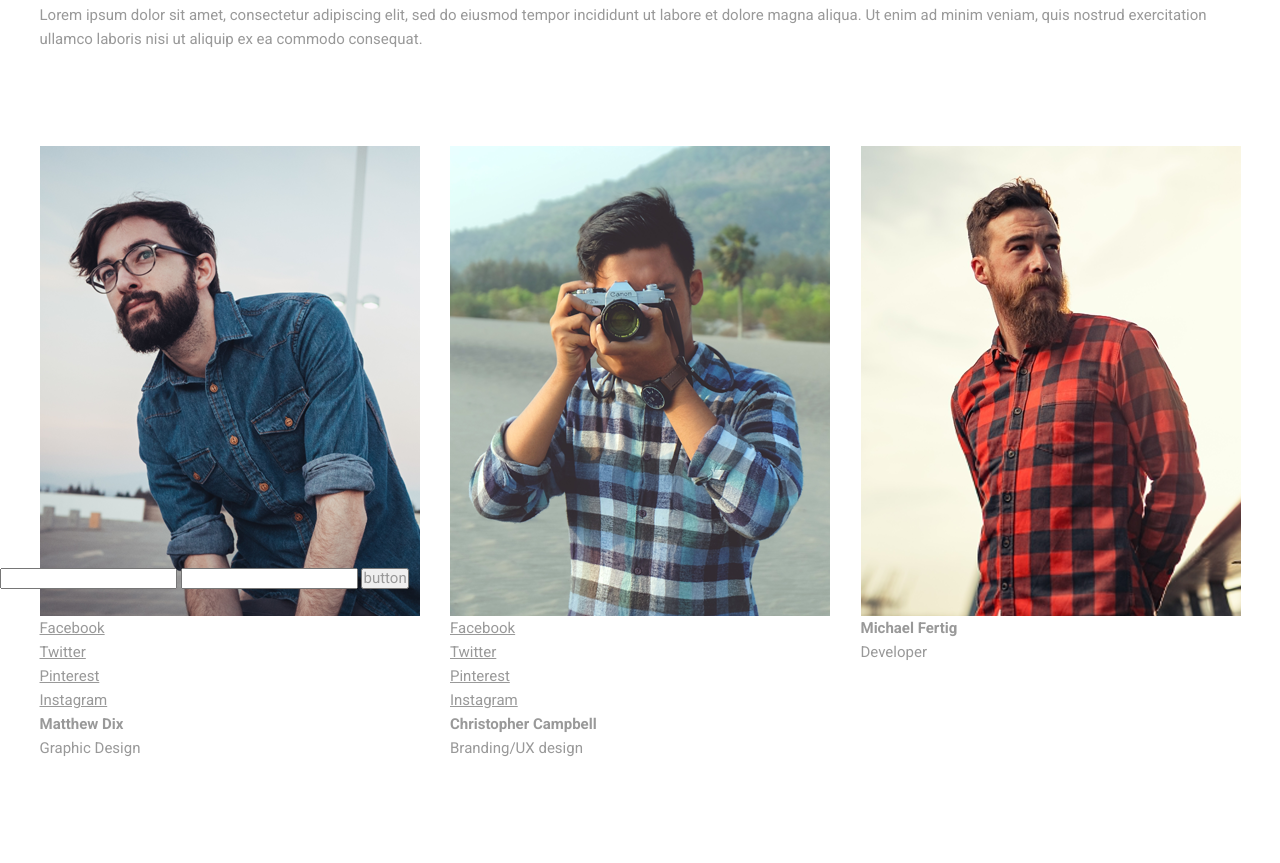
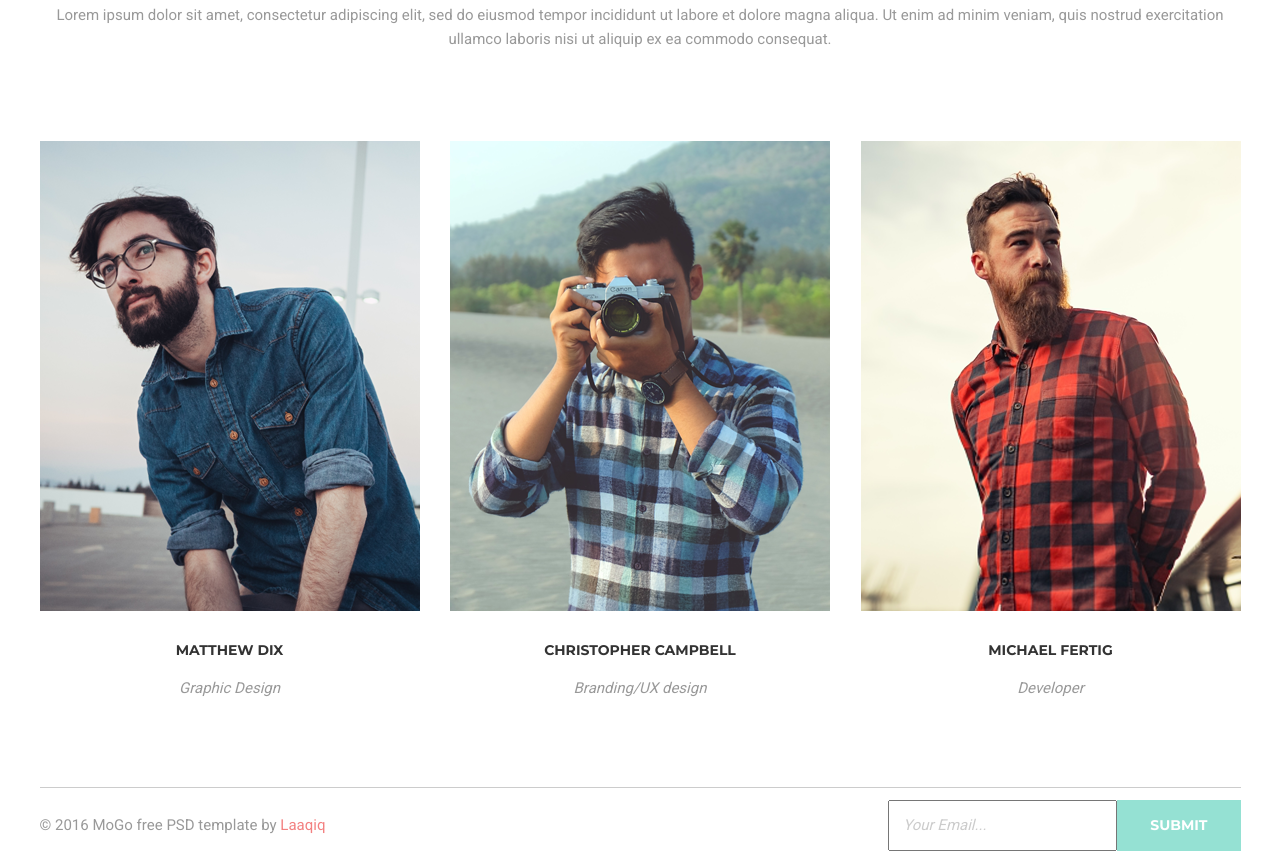
Before and after one commit to katyakvitkaph/goit-fe-course, a plain HTML site: page module-6/index.html in a window 1280 px wide. Shown: the part 933-1796 px from the top of the page. Before the commit the page ends 1693 px from the top, so only its background shows below. Drawn offline with Linux system fonts and the light colour scheme.

Commit message:
module-6

```diff
--- a/module-6/css/style.css
+++ b/module-6/css/style.css
@@ -201,15 +201,163 @@ margin-top: 42px;
 }
 
 .text-title {
-    margin-bottom: 95px;
+    margin-bottom: 90px;
+
+    text-align: center;
+}
+
+
+
+.background-low {
+    background-color: #95e1d3;
+    width: 380px;
+    height: 470px;
+    position: relative;
+}
+
+.background-high {
+    background: linear-gradient(to top, rgba(252, 227, 138, 0.8), rgba(243, 129, 129, 0.8));
+    width: 380px;
+    height: 470px;
+    position: absolute;
+    top: 0;
+    opacity: 0;
+    display: flex;
+    align-items: center;
+    justify-content: center;
+
+
+}
+.middle:hover {
+    transform: translate(-10px,-10px);
+
+}
+
+.middle {
+    transition: 200ms;
+    margin-bottom: 30px;
+}
+.background-high:hover {
+opacity: 1;
+
+}
+
+.li-team a  {
+    display: block;
+    content: "";
+    height: 57px;
+    width: 57px;
+    background-repeat: no-repeat;
+    background-position: center;
+    background-color: #fce38a;
+
+
+}
+
+.li-team a {
+    margin-right: 1px;
+}
+
+.li-team:hover a {
+background-color:#95e1d3;
 }
 
 .list-team-icons {
     list-style: none;
+    display: flex;
+   justify-content: center;
+
+
 }
 
-.men {
+.li-team:not(:last-child){
+    margin-right: 1px;
+}
+
+.li-team a:first-of-type{
+    background-image: url("../images/icons/facebook.png")
+}
+
+.li-team:nth-of-type(2) a {
+    background-image: url("../images/icons/twitter.png")
+}
+
+.li-team:nth-of-type(3) a {
+    background-image: url("../images/icons/pinterest.png")
+}
+
+.li-team:nth-of-type(4) a {
+    background-image: url("../images/icons/instagram.png")
+}
+
+.name-team {
+    font-family: "Montserrat", sans-serif;
+    font-size: 14px;
+    line-height: 16.8px;
+    color: #333333;
+    margin-bottom: 17px;
+    text-transform: uppercase;
+    text-align: center;
+}
+
+.text-name {
+    font-family: 'Roboto', sans-serif;
+    font-style: italic;
+    text-align: center;
+}
+
+.team {
+    padding-bottom: 87px;
+}
+
+.background-low{
+    margin-bottom: 31px;
+}
+
+/* FORM */
+
+.email {
+    font-family: 'Roboto', sans-serif;
+    font-style: italic;
+    padding: 15px 13px;
+
+width: 229px;
+}
+
+.email::placeholder {
+    color: #cccccc;
+}
+
+.wrapper {
+    display: flex;
+    justify-content: space-between;
+    padding: 12px 0;
+    align-items: baseline;
+}
+
+.sub {
     background-color: #95e1d3;
-    width: 380px;
-    height: 420px;
+    color: #95e1d3;
+    font-family: 'Montserrat', sans-serif;
+    font-size: 14px;
+    font-weight: 700;
+    line-height: 16.8px;
+    text-transform: uppercase;
+    color: #fff;
+    padding: 16px 33px;
+    border: none;
+
 }
+
+.form-footer {
+    display: flex;
+
+}
+
+.red {
+    color: #f38181;
+}
+
+.main-footer {
+    border-top: 1px solid #cccccc;
+}
--- a/module-6/index.html
+++ b/module-6/index.html
@@ -62,66 +62,76 @@
             <ul class="team-ul">
                 <li class="men">
                         <div class="background-low">
-                                <div class="background-high">
+                            <div class="middle">
                                 <img class="img-team" src="./images/1.png" alt="man portrait" width="380" height="470">
 
-                               <ul class="list-team-icons">
-                                   <li><a href="#">Facebook</a></li>
-                                   <li><a href="#">Twitter</a></li>
-                                   <li><a href="#">Pinterest</a></li>
-                                   <li><a href="#">Instagram</a></li>
+                             <div class="background-high">
+                              <ul class="list-team-icons">
+                                   <li class="li-team"><a href="#"></a></li>
+                                   <li class="li-team"><a href="#"></a></li>
+                                   <li class="li-team"><a href="#"></a></li>
+                                   <li class="li-team"><a href="#"></a></li>
                                </ul>
+                             </div>
+                            </div>
                         </div>
-                        <h4>Matthew Dix</h4>
-                        <p>Graphic Design</p>
+                         <h4 class="name-team">Matthew Dix</h4>
+                         <p class="text-name">Graphic Design</p>
 
                 </li>
 
 
                 <li class="men">
                         <div class="background-low">
-                                <div class="background-high">
+                            <div class="middle">
                                 <img class="img-team" src="./images/2.png" alt="man portrait" width="380" height="470">
 
-                                <ul class="list-team-icons">
-                                        <li><a href="#">Facebook</a></li>
-                                        <li><a href="#">Twitter</a></li>
-                                        <li><a href="#">Pinterest</a></li>
-                                        <li><a href="#">Instagram</a></li>
+                             <div class="background-high">
+                              <ul class="list-team-icons">
+                                   <li class="li-team"><a href="#"></a></li>
+                                   <li class="li-team"><a href="#"></a></li>
+                                   <li class="li-team"><a href="#"></a></li>
+                                   <li class="li-team"><a href="#"></a></li>
                                </ul>
+                             </div>
+                            </div>
                         </div>
-                        <h4>Christopher Campbell</h4>
-                        <p>Branding/UX design</p>
+                         <h4 class="name-team">Christopher Campbell</h4>
+                         <p class="text-name">Branding/UX design</p>
+
                 </li>
 
                 <li class="men">
-
                         <div class="background-low">
-                                <div class="background-high">
+                            <div class="middle">
                                 <img class="img-team" src="./images/3.png" alt="man portrait" width="380" height="470">
 
-                                <ul class="list-team-icons">
-                                        <li><a href="#"></a></li>
-                                        <li><a href="#"></a></li>
-                                        <li><a href="#"></a></li>
-                                        <li><a href="#"></a></li>
+                             <div class="background-high">
+                              <ul class="list-team-icons">
+                                   <li class="li-team"><a href="#"></a></li>
+                                   <li class="li-team"><a href="#"></a></li>
+                                   <li class="li-team"><a href="#"></a></li>
+                                   <li class="li-team"><a href="#"></a></li>
                                </ul>
+                             </div>
+                            </div>
                         </div>
+                         <h4  class="name-team">Michael Fertig </h4>
+                         <p class="text-name">Developer</p>
 
-                        <h4>Michael Fertig</h4>
-                        <p>Developer</p>
                 </li>
+
             </ul>
         </section>
 
-        <footer>
-            <p></p>
+        <footer class="main-footer container">
             <div class="wrapper">
-                    <form action ="#" method = "get">
-                            <input type="email">
-                      <input type = "text" name = "a" id="id_input">
-                      <input type="button" value = "button">
+                    <p class="text-footer">© 2016 MoGo free PSD template by <span class="red">Laaqiq</span></p>
+                    <form class="form-footer" action ="#" method = "get">
+                            <input class="email" type="email" placeholder="Your Email...">
+                            <input class="sub" type="submit" value="submit">
                     </form>
+
                   </div>
         </footer>
     </main>
```
